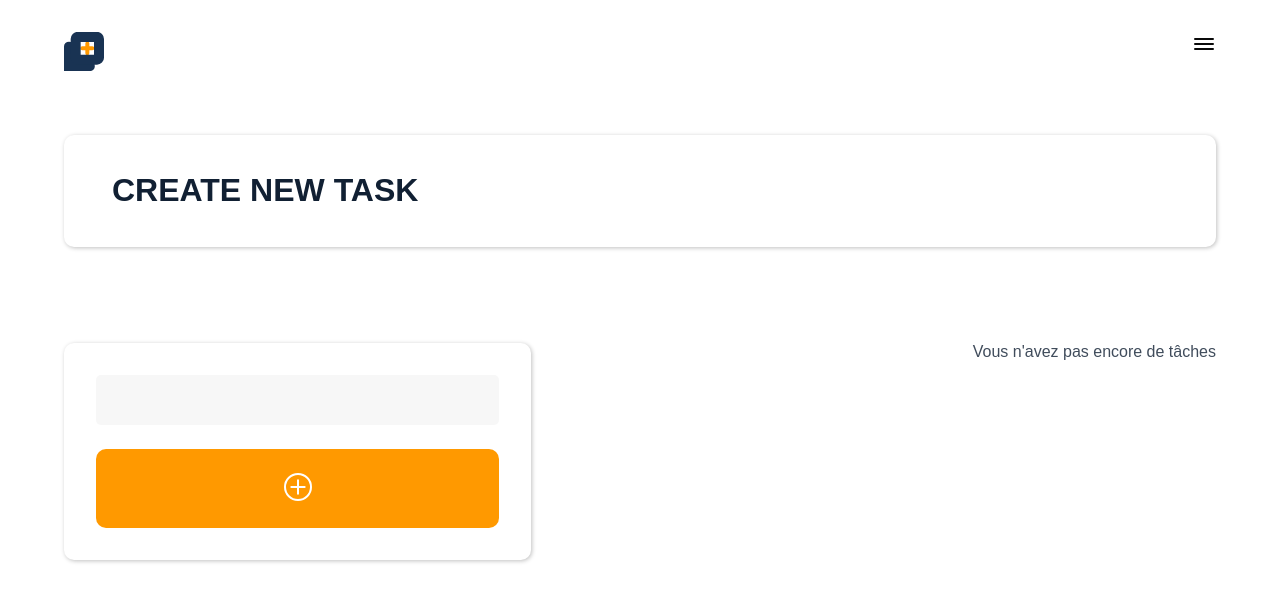
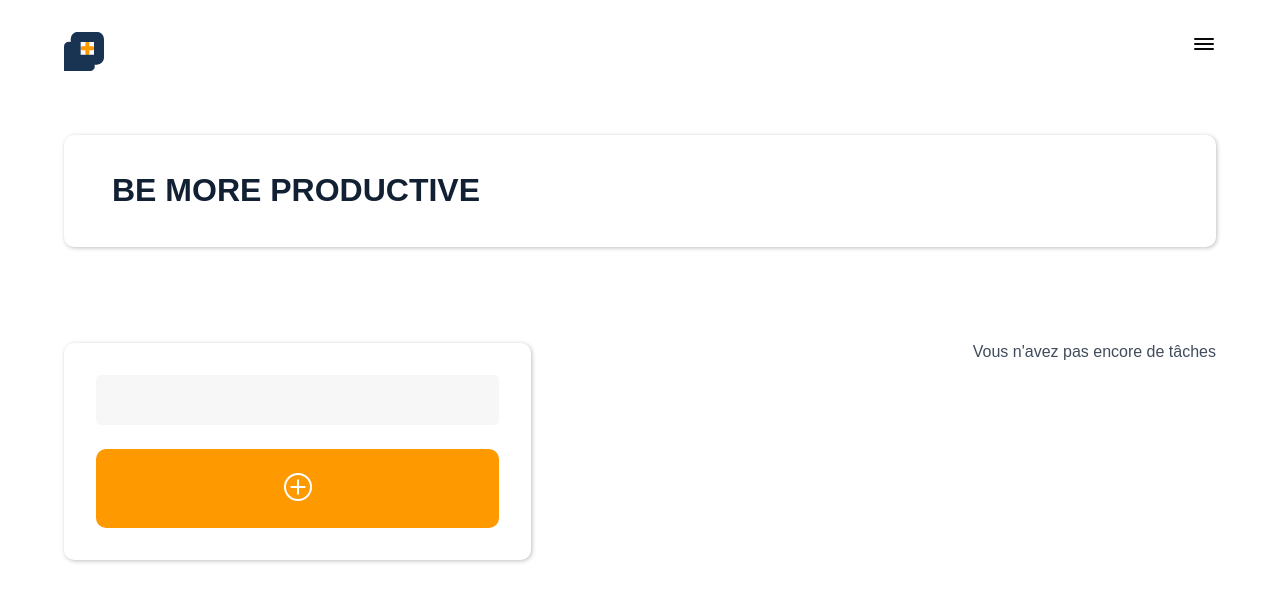
Before and after one commit to tmiia/react-todolist, a React (Create React App) app: page / in a window 1280 px wide. Shown: the top 602 px of the page. Built offline with nearby package versions, Linux system fonts and the light colour scheme.

Commit message:
feat: task toggle check

```diff
--- a/src/App.js
+++ b/src/App.js
@@ -23,7 +23,8 @@ function App() {
     setTodolist(
       todolist.map((task)=>{
         if(task.id === id){
-          return {...task, isCheck: true};
+          const checkValue = task.isCheck === false ? true : false;
+          return {...task, isCheck: checkValue};
         }
         else{
           return task;
@@ -49,7 +50,7 @@ function App() {
       </header>
       <main>
         <div className='title__container'>
-          <h1>Create new task</h1>
+          <h1>Be more productive</h1>
         </div>
         <div className='todolist'>
         <div className='addTask'>
```
